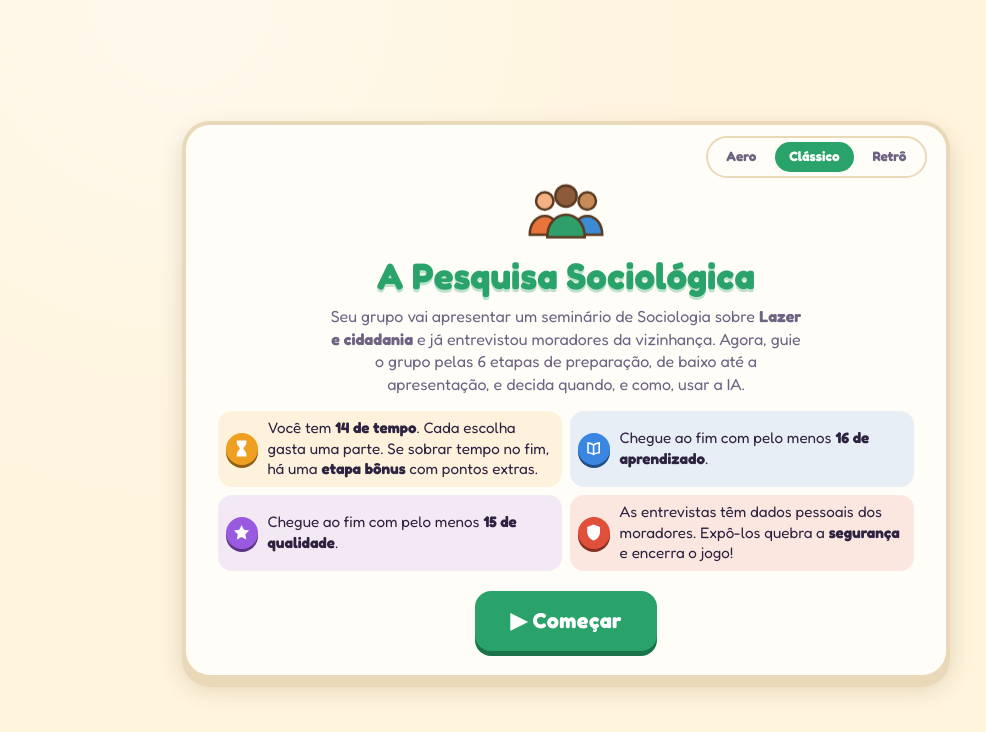
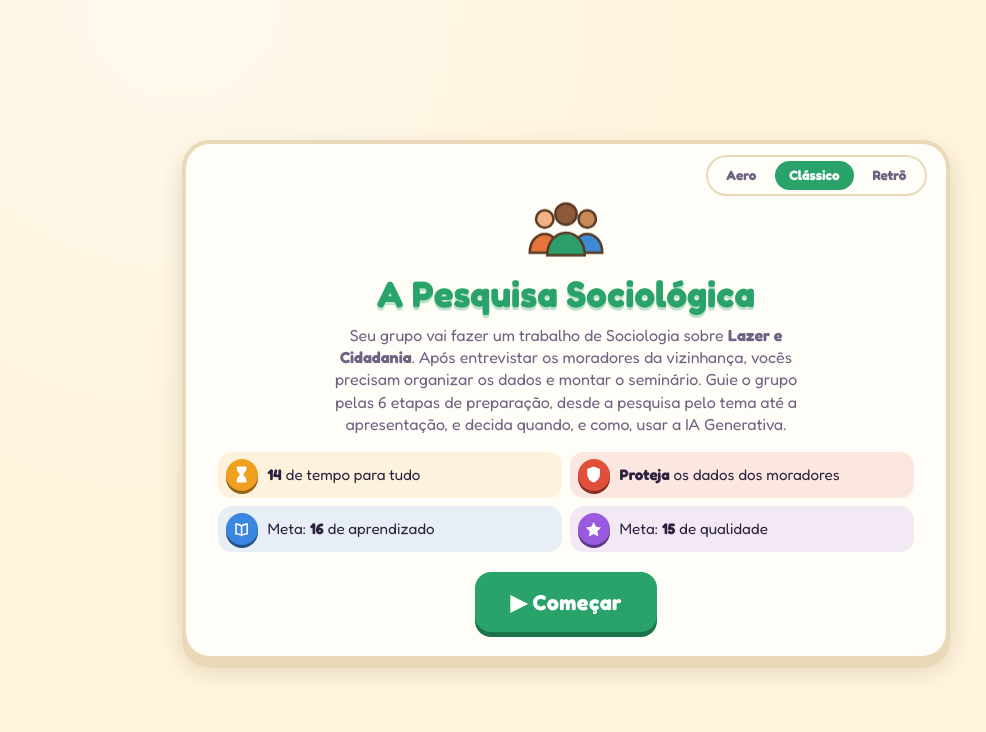
Before and after one commit to perishow/sociology-adventure, a React (Vite) app: page / in a window 1280 px wide. Shown: the top 732 px of the page, without its empty margins (74-1060 px from the left). Built offline with nearby package versions, Linux system fonts and the light colour scheme.

Commit message:
(fix): Ajustes na tela inicial
Agora ela ta com informações mais resumidas e um novo texto de
contextualização.

```diff
--- a/src/screens/StartScreen.jsx
+++ b/src/screens/StartScreen.jsx
@@ -18,9 +18,10 @@ export default function StartScreen() {
         <GroupIcon className={`${styles.heroi} pixelar`} />
         <h1 className={styles.titulo}>A Pesquisa Sociológica</h1>
         <p className={styles.subtitulo}>
-          Seu grupo vai apresentar um seminário de Sociologia sobre <strong>Lazer e cidadania</strong> e já
-          entrevistou moradores da vizinhança. Agora, guie o grupo pelas {nodes.length} etapas de preparação,
-          de baixo até a apresentação, e decida quando, e como, usar a IA.
+          Seu grupo vai fazer um trabalho de Sociologia sobre <strong>Lazer e Cidadania</strong>. Após entrevistar os
+          moradores da vizinhança, vocês precisam organizar os dados e montar o seminário. Guie o grupo pelas{' '}
+          {nodes.length} etapas de preparação, desde a pesquisa pelo tema até a apresentação, e decida quando, e como,
+          usar a IA Generativa.
         </p>
 
         <ul className={styles.regras}>
@@ -29,8 +30,15 @@ export default function StartScreen() {
               <HourglassIcon />
             </span>
             <span>
-              Você tem <strong>{config.tempoInicial} de tempo</strong>. Cada escolha gasta uma parte. Se sobrar
-              tempo no fim, há uma <strong>etapa bônus</strong> com pontos extras.
+              <strong>{config.tempoInicial}</strong> de tempo para tudo
+            </span>
+          </li>
+          <li style={{ '--cor': 'var(--danger)' }}>
+            <span className={styles.regraIcone}>
+              <ShieldIcon />
+            </span>
+            <span>
+              <strong>Proteja</strong> os dados dos moradores
             </span>
           </li>
           <li style={{ '--cor': 'var(--aprendizado)' }}>
@@ -38,7 +46,7 @@ export default function StartScreen() {
               <BookIcon />
             </span>
             <span>
-              Chegue ao fim com pelo menos <strong>{config.minAprendizado} de aprendizado</strong>.
+              Meta: <strong>{config.minAprendizado}</strong> de aprendizado
             </span>
           </li>
           <li style={{ '--cor': 'var(--qualidade)' }}>
@@ -46,16 +54,7 @@ export default function StartScreen() {
               <StarIcon />
             </span>
             <span>
-              Chegue ao fim com pelo menos <strong>{config.minQualidade} de qualidade</strong>.
-            </span>
-          </li>
-          <li style={{ '--cor': 'var(--danger)' }}>
-            <span className={styles.regraIcone}>
-              <ShieldIcon />
-            </span>
-            <span>
-              As entrevistas têm dados pessoais dos moradores. Expô-los quebra a <strong>segurança</strong> e
-              encerra o jogo!
+              Meta: <strong>{config.minQualidade}</strong> de qualidade
             </span>
           </li>
         </ul>
--- a/src/screens/TutorialScreen.jsx
+++ b/src/screens/TutorialScreen.jsx
@@ -100,7 +100,7 @@ function IlustracaoSeguranca() {
 const CARDS = [
     {
         titulo: 'Chegue à apresentação',
-        texto: 'Suba o tabuleiro cumprindo as metas de aprendizado e qualidade.',
+        texto: 'Ande pelo tabuleiro cumprindo as metas de aprendizado e qualidade.',
         Ilustracao: IlustracaoObjetivo,
     },
     {
@@ -115,7 +115,7 @@ const CARDS = [
     },
     {
         titulo: 'Proteja os dados',
-        texto: 'Enviar dados dos moradores para a IA compromete a segurança do trabalho.',
+        texto: 'Cuidado para não comprometer a segurança dos dados sensíveis coletados!',
         Ilustracao: IlustracaoSeguranca,
         alerta: true,
     },
```
